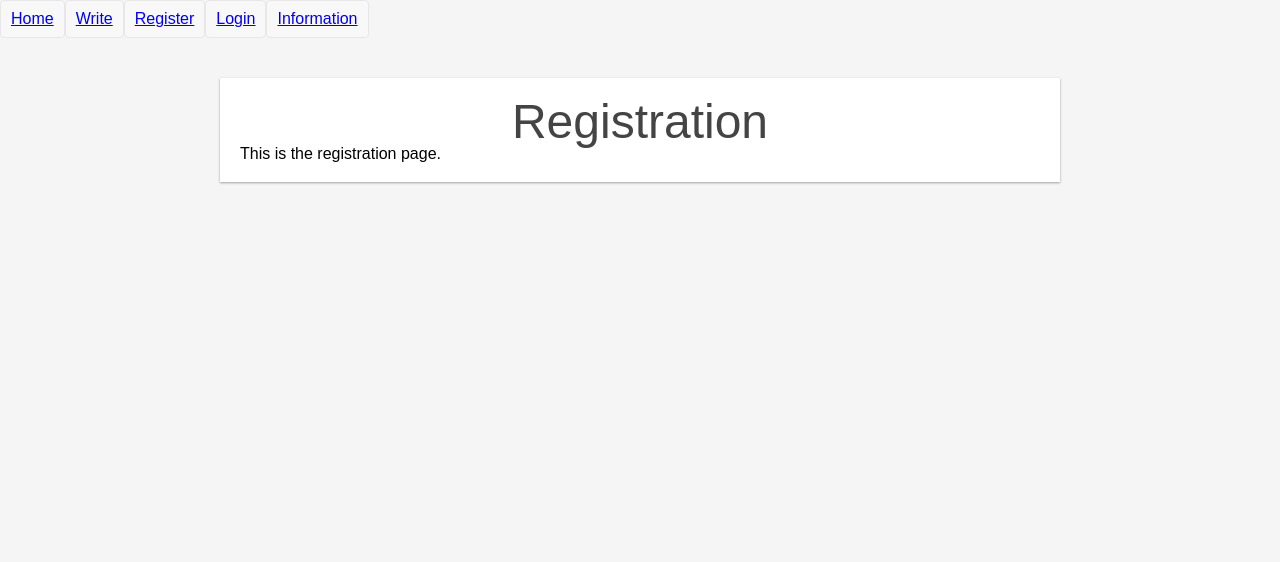
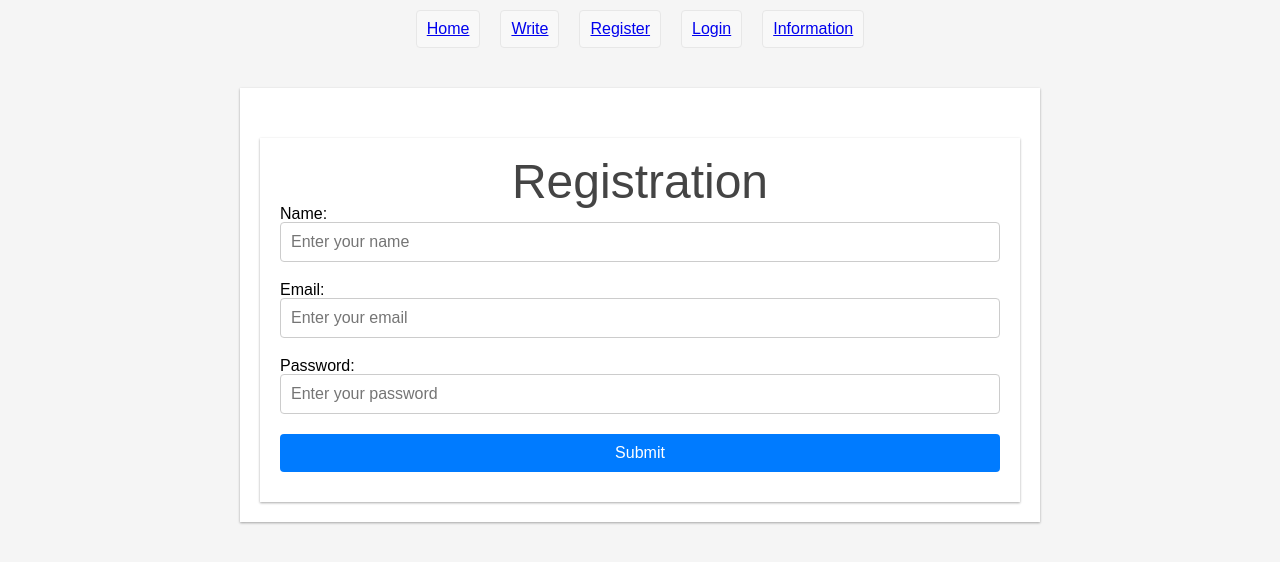
Before and after one commit to kurosawa-kuro/react-and-express-itemlist, a React (Create React App) app in the folder frontend/: page /register in a window 1280 px wide. Shown: the top 562 px of the page. Built offline with nearby package versions, Linux system fonts and the light colour scheme.

Commit message:
add register

```diff
--- a/frontend/src/pages/Information.js
+++ b/frontend/src/pages/Information.js
@@ -5,6 +5,8 @@ const Information = () => {
         <div>
             <h1>Information</h1>
             <p>This is the information page.</p>
+            <br></br>
+            <p>Public data</p>
         </div>
     );
 };
--- a/frontend/src/pages/Register.js
+++ b/frontend/src/pages/Register.js
@@ -1,10 +1,64 @@
-import React from 'react';
+import React, { useState } from 'react';
+import '../styles/App.css';
 
 const Registration = () => {
+    const [name, setName] = useState('');
+    const [email, setEmail] = useState('');
+    const [password, setPassword] = useState('');
+    const [error, setError] = useState('');
+
+    const handleSubmit = (event) => {
+        event.preventDefault();
+        if (!name || !email || !password) {
+            setError('Please fill out all fields');
+        } else {
+            // Send form data to server
+            console.log('Form data:', { name, email, password });
+            // Clear form data
+            setName('');
+            setEmail('');
+            setPassword('');
+            setError('');
+        }
+    };
+
     return (
-        <div>
+        <div className="container">
             <h1>Registration</h1>
-            <p>This is the registration page.</p>
+            <form onSubmit={handleSubmit}>
+                <div>
+                    <label htmlFor="name">Name:</label>
+                    <input
+                        type="text"
+                        id="name"
+                        value={name}
+                        onChange={(e) => setName(e.target.value)}
+                        placeholder="Enter your name"
+                    />
+                </div>
+                <div>
+                    <label htmlFor="email">Email:</label>
+                    <input
+                        type="email"
+                        id="email"
+                        value={email}
+                        onChange={(e) => setEmail(e.target.value)}
+                        placeholder="Enter your email"
+                    />
+                </div>
+                <div>
+                    <label htmlFor="password">Password:</label>
+                    <input
+                        type="password"
+                        id="password"
+                        value={password}
+                        onChange={(e) => setPassword(e.target.value)}
+                        placeholder="Enter your password"
+                    />
+                </div>
+                {error && <div className="error">{error}</div>}
+                <button type="submit">Submit</button>
+            </form>
         </div>
     );
 };
--- a/frontend/src/styles/App.css
+++ b/frontend/src/styles/App.css
@@ -1,4 +1,7 @@
 /* src/App.css */
+* {
+  box-sizing: border-box;
+}
 
 body {
   font-family: Arial, sans-serif;
@@ -42,9 +45,13 @@ h3 {
 /* Form styles */
 form {
   display: flex;
-  flex-direction: row;
+  flex-direction: column;
   align-items: center;
   gap: 10px;
+}
+
+form div {
+  width: 100%;
 }
 
 input {
@@ -97,6 +104,12 @@ li {
   margin-bottom: 10px;
 }
 
+
 nav ul {
   display: flex;
+  justify-content: center;
 }
+
+nav ul li {
+  margin: 10px;
+}
```
